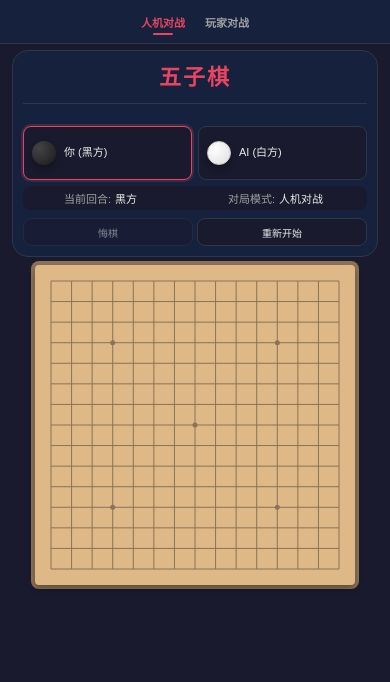
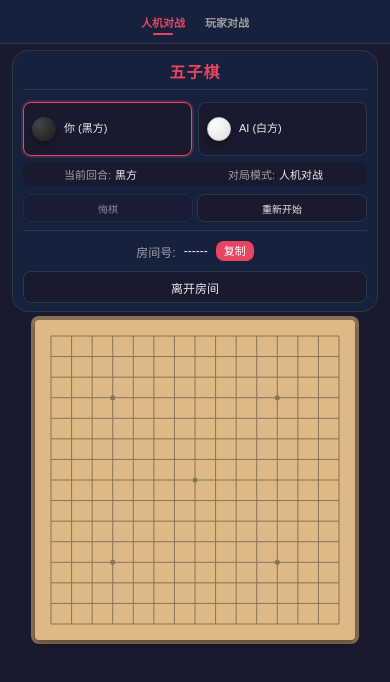
Before and after one commit to sorangegu/gobang, a plain HTML site: page frontend/index.html in a window 390 px wide. Drawn offline with nearby package versions, Linux system fonts and the light colour scheme.

Commit message:
style: 优化移动端房间信息区域，使其更紧凑，减少上方占用空间

```diff
--- a/frontend/css/style.css
+++ b/frontend/css/style.css
@@ -316,6 +316,19 @@ body.pre-init[data-initial-mode="multiplayer"] .mode-display {
   color: var(--accent);
   margin: 0;
   letter-spacing: 2px;
+}
+
+/* 移动端侧边栏标题 - 更紧凑 */
+@media (max-width: 768px) {
+  .side-panel-header {
+    margin-bottom: 6px;
+    padding-bottom: 6px;
+  }
+
+  .game-title {
+    font-size: 16px;
+    letter-spacing: 1px;
+  }
 }
 
 /* ===== 右侧装饰面板 ===== */
@@ -818,8 +831,64 @@ body.pre-init[data-initial-mode="multiplayer"] .mode-display {
     justify-content: center;
   }
 
+  /* 移动端房间信息 - 紧凑模式 */
   .room-info-section {
-    display: none;
+    display: block !important;
+    margin-top: 0;
+    padding-top: 6px;
+    border-top: 1px solid var(--border-color);
+  }
+
+  .room-info-section .info-row {
+    display: flex;
+    justify-content: center;
+    align-items: center;
+    gap: 8px;
+    padding: 4px 0;
+    font-size: 12px;
+  }
+
+  .room-info-section .info-row span:first-child {
+    min-width: auto;
+    text-align: center;
+  }
+
+  .room-info-section .info-row span:last-child {
+    min-width: auto;
+    font-weight: 600;
+    color: var(--accent);
+  }
+
+  .room-info-section .btn-copy {
+    padding: 2px 6px;
+    font-size: 10px;
+    height: 20px;
+    line-height: 1;
+  }
+
+  .invite-section {
+    margin-top: 6px !important;
+  }
+
+  .invite-section > div:first-child {
+    display: none; /* 隐藏"邀请链接:"标签 */
+  }
+
+  .invite-section input {
+    padding: 4px 8px;
+    font-size: 11px;
+  }
+
+  .waiting-text {
+    margin-top: 4px !important;
+    font-size: 11px !important;
+  }
+
+  #leaveRoomBtn {
+    margin-top: 6px !important;
+    padding: 6px;
+    font-size: 12px;
+    height: 32px;
   }
 
   /* 隐藏右侧装饰面板 */
```
